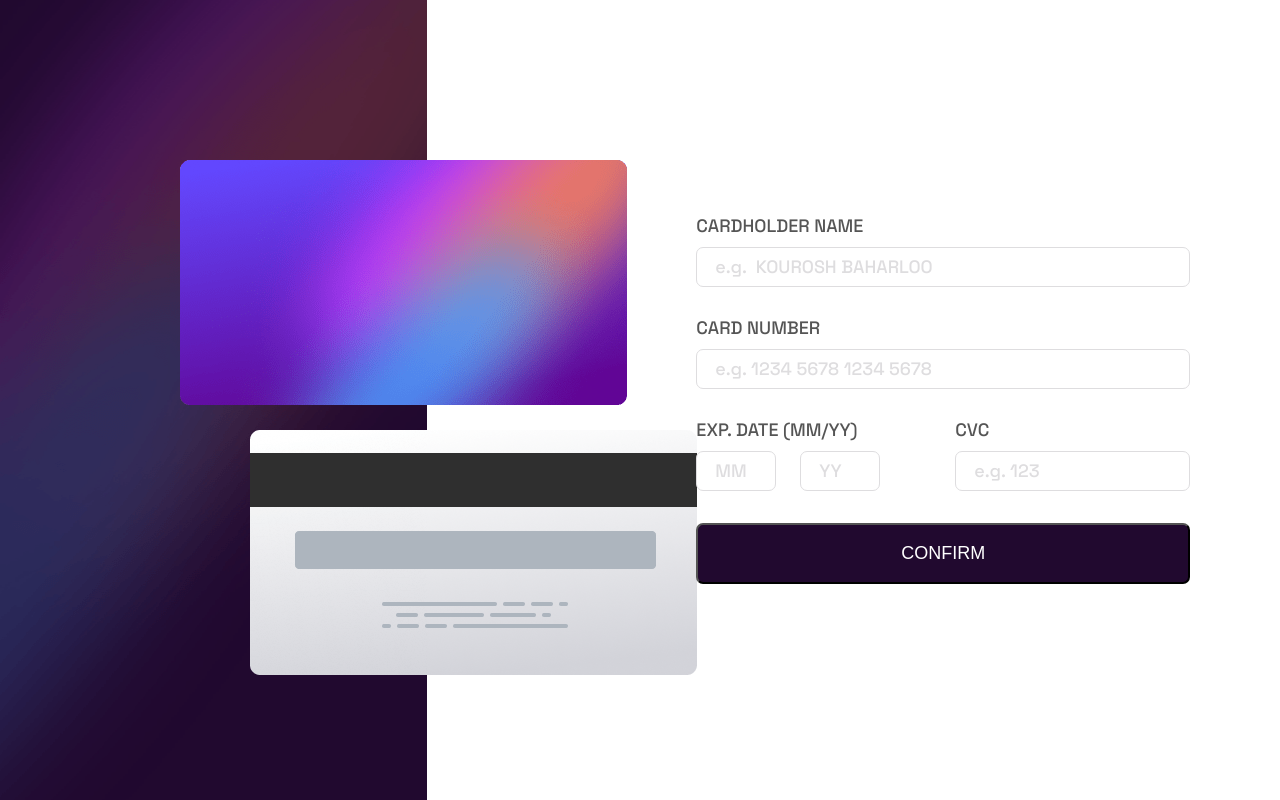
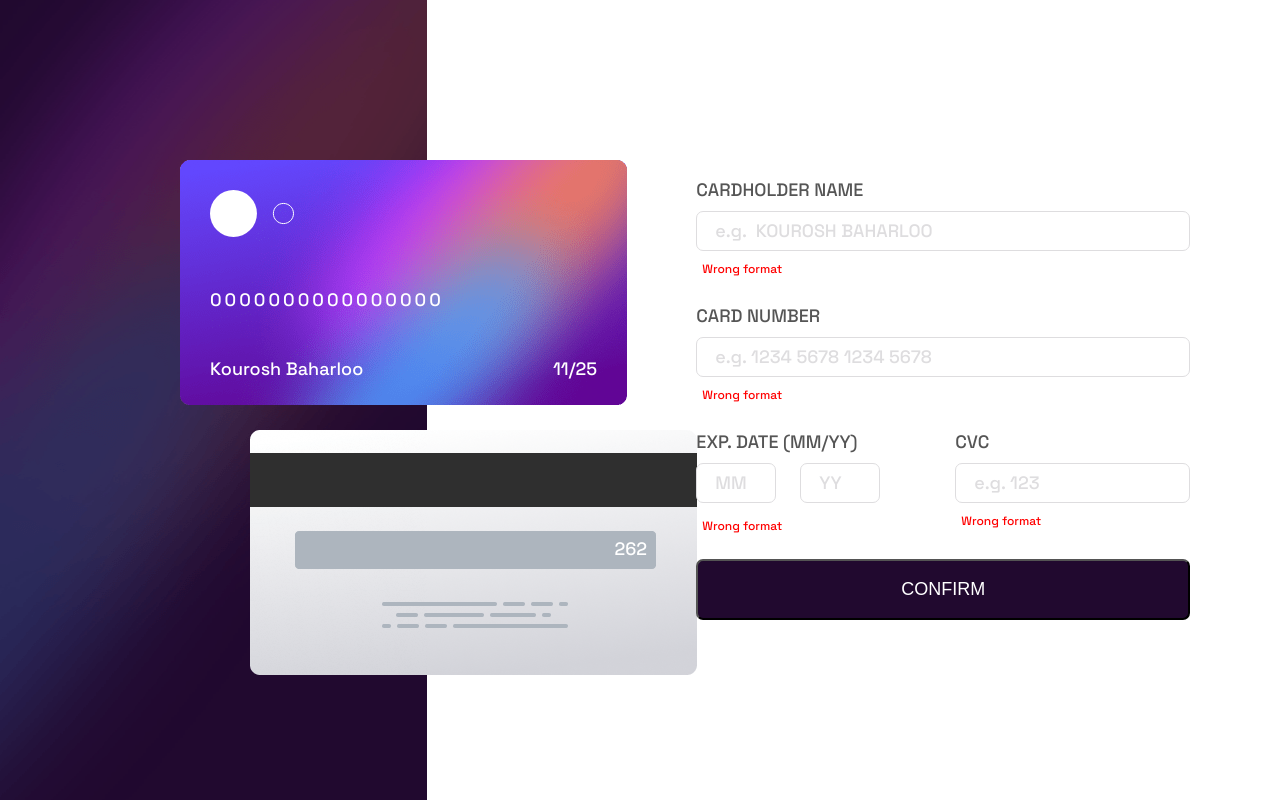
Before and after one commit to KouroshBhl/interactive-card, a website built with Parcel: page index.html in a window 1280 px wide. Built offline with nearby package versions, Linux system fonts and the light colour scheme.

Commit message:
Add npm packages, select queries, add label for error messages

```diff
--- a/css/style.css
+++ b/css/style.css
@@ -37,7 +37,7 @@ html {
   overflow-x: hidden;
 }
 body {
-  font-family: "Space Grotesk", sans-serif;
+  font-family: 'Space Grotesk', sans-serif;
   line-height: 1;
   color: #555;
   overflow-x: hidden;
@@ -51,7 +51,7 @@ main {
   height: 100vh;
 }
 .gradient-background {
-  background-image: url("/images/bg-main-desktop.png");
+  background-image: url('/images/bg-main-desktop.png');
   position: relative;
 }
 .form-holder {
@@ -72,7 +72,7 @@ input::-webkit-inner-spin-button {
 }
 
 /* Firefox */
-input[type="number"] {
+input[type='number'] {
   -moz-appearance: textfield;
 }
 input {
@@ -80,11 +80,11 @@ input {
   height: 4rem;
   margin: 1.2rem;
   border-radius: 0.7rem;
-  margin-bottom: 3.2rem;
+  /* margin-bottom: 3.2rem; */
   border: 1px solid hsl(270, 3%, 87%);
   padding-left: 1.8rem;
   font-size: 1.8rem;
-  font-family: "Space Grotesk", sans-serif;
+  font-family: 'Space Grotesk', sans-serif;
   transition: all 600ms;
 }
 
@@ -123,6 +123,12 @@ input::placeholder {
   top: 43rem;
   left: 25rem;
 }
+.back-card__cvc {
+  position: absolute;
+  right: 50px;
+  top: 110px;
+  color: #fff;
+}
 .btn-submit {
   padding: 1.8rem;
   margin-left: 1.2rem;
@@ -137,3 +143,34 @@ input::placeholder {
 .btn-submit:hover {
   background-color: hsla(278, 68%, 11%, 0.932);
 }
+
+.card-detail {
+  position: absolute;
+  padding: 30px;
+  color: #fff;
+  width: 100%;
+  display: flex;
+  flex-direction: column;
+  height: 100%;
+  justify-content: space-between;
+}
+.card-detail__name-cvc {
+  display: flex;
+  justify-content: space-between;
+}
+.card-detail__number {
+  letter-spacing: 3px;
+}
+.card-detail__date--box {
+  display: flex;
+}
+.card-detail__logo {
+}
+.card-detail__name {
+}
+.error {
+  font-size: 1.2rem;
+  padding-left: 1.8rem;
+  margin-bottom: 3.2rem;
+  color: red;
+}
--- a/index.html
+++ b/index.html
@@ -12,33 +12,71 @@
       href="https://fonts.googleapis.com/css2?family=Space+Grotesk:wght@500&display=swap"
       rel="stylesheet"
     />
+    <script type="module" src="./script.js"></script>
   </head>
   <body>
     <main>
       <div class="gradient-background">
         <div class="front-card">
-          <img src="./images/bg-card-front.png" alt="" srcset="" />
+          <div class="card-detail">
+            <div class="card-detail__logo">
+              <svg
+                width="84"
+                height="47"
+                fill="none"
+                xmlns="http://www.w3.org/2000/svg"
+              >
+                <ellipse
+                  cx="23.478"
+                  cy="23.5"
+                  rx="23.478"
+                  ry="23.5"
+                  fill="#fff"
+                />
+                <path
+                  d="M83.5 23.5c0 5.565-4.507 10.075-10.065 10.075-5.559 0-10.065-4.51-10.065-10.075 0-5.565 4.506-10.075 10.065-10.075 5.558 0 10.065 4.51 10.065 10.075Z"
+                  stroke="#fff"
+                />
+              </svg>
+            </div>
+            <p class="card-detail__number">0000000000000000</p>
+            <div class="card-detail__name-cvc">
+              <p class="card-detail__name">Kourosh Baharloo</p>
+              <div class="card-detail__date--box">
+                <p class="card-detail__date--month">11/</p>
+                <p class="card-detail__date--year">25</p>
+              </div>
+            </div>
+          </div>
+          <img src="./images/bg-card-front.png" alt="image" />
         </div>
         <div class="back-card">
-          <img src="./images/bg-card-back.png" alt="" srcset="" />
+          <div class="back-card__cvc">
+            <span class="back-card__cvc--number">262</span>
+          </div>
+          <img src="./images/bg-card-back.png" alt="image" />
         </div>
       </div>
       <div class="form-holder">
         <div class="form-container">
           <form method="post" class="form-validate">
-            <label for="card-number" class="label-text">CARDHOLDER NAME</label>
+            <label for="card-name" class="label-text">CARDHOLDER NAME</label>
             <input
               type="text"
               class="card-holder-name"
               placeholder="e.g.  KOUROSH BAHARLOO"
+              id="card-name"
             />
+            <label for="card-name" class="error">Wrong format</label>
 
             <label for="card-number" class="label-text">CARD NUMBER</label>
             <input
               type="number"
               class="card-holder-number"
               placeholder="e.g. 1234 5678 1234 5678"
+              id="card-number"
             />
+            <label for="card-number" class="error">Wrong format</label>
 
             <div class="exp__cvc--holder">
               <div>
@@ -59,6 +97,7 @@
                     placeholder="YY"
                   />
                 </div>
+                <label for="month__date" class="error">Wrong format</label>
               </div>
 
               <div class="container-cvc">
@@ -69,9 +108,10 @@
                   id="cvv"
                   placeholder="e.g. 123"
                 />
+                <label for="cvv" class="error">Wrong format</label>
               </div>
             </div>
-            <button type="button" class="btn-submit">CONFIRM</button>
+            <button type="submit" class="btn-submit">CONFIRM</button>
           </form>
         </div>
       </div>
--- a/script.js
+++ b/script.js
@@ -0,0 +1,34 @@
+'use strict';
+const form = document.querySelector('.form-validate');
+const inputCardName = document.querySelector('.card-holder-name');
+const inputCardNumber = document.querySelector('.card-holder-number');
+const inputCardMonth = document.getElementById('month__date');
+const inputCardYear = document.getElementById('year__date');
+const inputCardCVC = document.getElementById('cvv');
+
+const showCardHolderName = document.querySelector('.card-detail__name');
+const showCardNumber = document.querySelector('.card-detail__number');
+const showCardDateMonth = document.querySelector('.card-detail__date--month');
+const showCardDateYear = document.querySelector('.card-detail__date--year');
+const showCardCVC = document.querySelector('.back-card__cvc--number');
+
+const showRealTime = function (input, show) {
+  input.addEventListener('input', function () {
+    show.textContent = input.value;
+  });
+};
+
+const init = function () {
+  showRealTime(inputCardName, showCardHolderName);
+  showRealTime(inputCardNumber, showCardNumber);
+  showRealTime(inputCardMonth, showCardDateMonth);
+  showRealTime(inputCardYear, showCardDateYear);
+  showRealTime(inputCardCVC, showCardCVC);
+};
+init();
+
+form.addEventListener('submit', function (e) {
+  e.preventDefault();
+  console.log('Ok');
+  if (!inputCardName) return;
+});
```
Also changed, not shown: package.json (added, +26 -0 lines), 1 other file.
